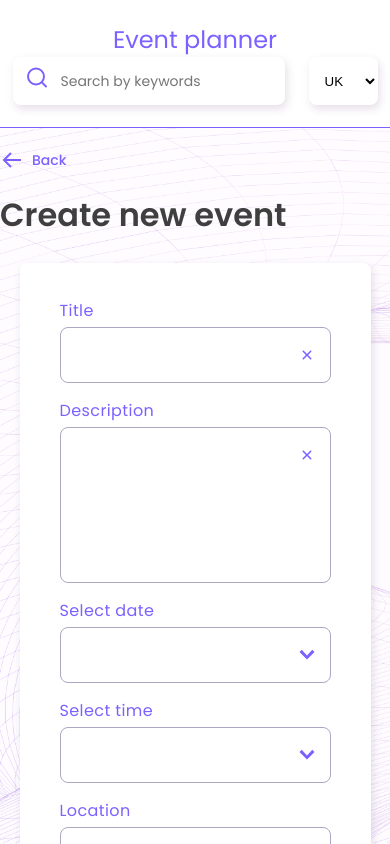
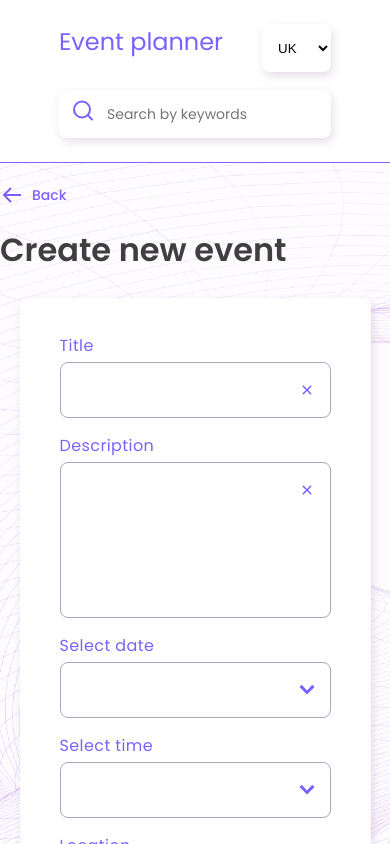
Before and after one commit to pabearyoga/Event-Planner, a React (Create React App) app: page /create in a window 390 px wide. Shown: the top 844 px of the page. Built offline with nearby package versions, Linux system fonts and the light colour scheme.

Commit message:
add responsive layout to Header Component

```diff
--- a/src/components/Header/Header.jsx
+++ b/src/components/Header/Header.jsx
@@ -16,7 +16,9 @@ const Header = () => {
                 </NavLink>
                 <div className={css.settings}>
                     <Search></Search>
-                    <Locale></Locale>
+                    <div className={css.localeWrapper}>
+                        <Locale></Locale>
+                    </div>
                 </div>
             </div>
         </header>
--- a/src/components/Header/Header.module.css
+++ b/src/components/Header/Header.module.css
@@ -8,10 +8,11 @@
   display: flex;
   flex-direction: column;
   justify-content: space-between;
-  align-items: center;
+  align-items: flex-start;
   max-width: var(--mobile);
   margin: 0 auto;
-  padding: 22px 0;
+  padding: 24px;
+  gap: 31px;
 }
 
 .settings {
@@ -19,11 +20,25 @@
   gap: 24px;
 }
 
+.localeWrapper {
+  position: absolute;
+  top: 24px;
+  right: 24px;
+}
+
 @media screen and (min-width: 768px) {
   .container {
     flex-direction: row;
+    align-items: center;
     max-width: var(--tablet);
     padding: 22px 40px;
+  }
+
+  .localeWrapper {
+    position: static;
+    display: flex;
+    justify-content: center;
+    align-items: center;
   }
 }
 
--- a/src/components/Locale/Locale.module.css
+++ b/src/components/Locale/Locale.module.css
@@ -1,6 +1,7 @@
 .locale {
   display: flex;
   width: 69px;
+  height: 48px;
   padding: 12px 4px 12px 12px;
   align-items: center;
   gap: 4px;
--- a/src/pages/Home/Home.module.css
+++ b/src/pages/Home/Home.module.css
@@ -16,7 +16,7 @@
   gap: 24px;
 
   position: absolute;
-  top: -100px;
+  top: -20px;
   right: 0;
 }
 
```
